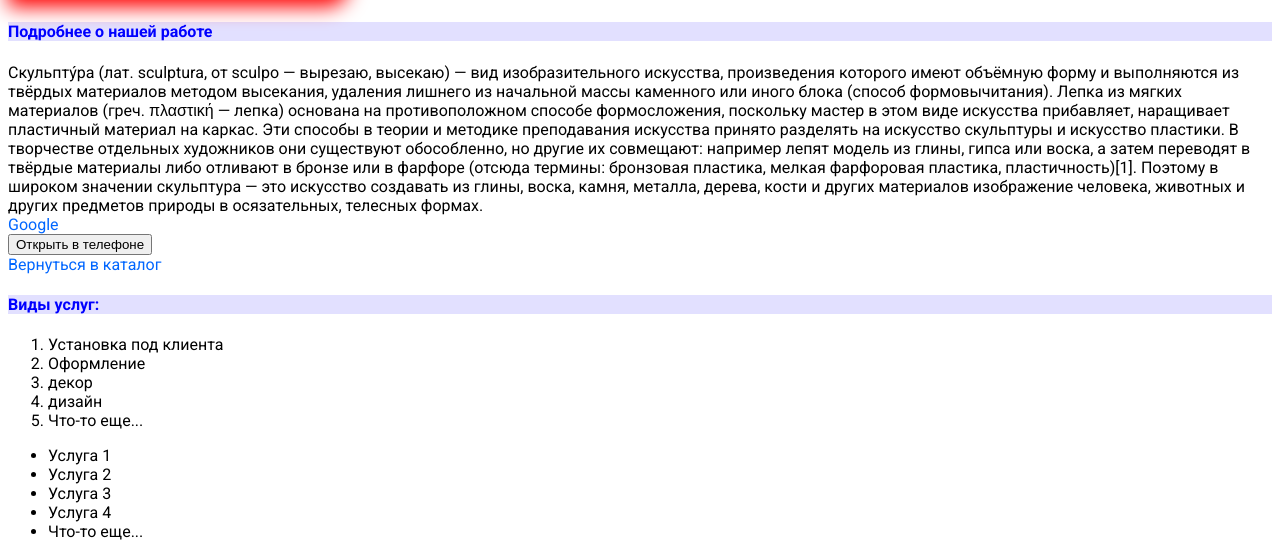
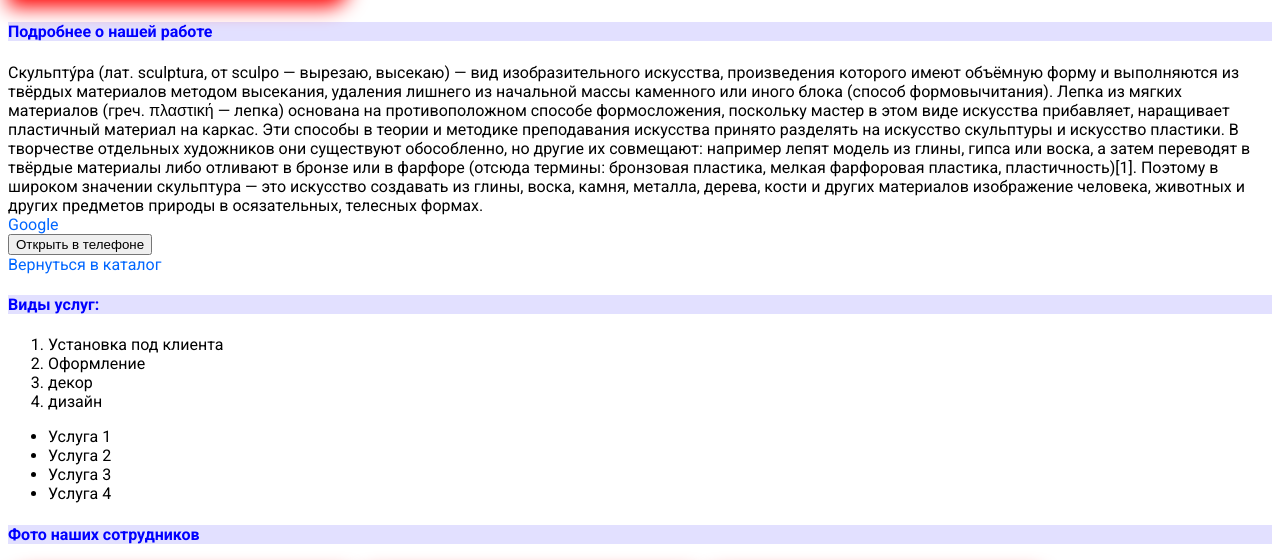
Before and after one commit to andrey3636/BasicFE, a plain HTML site: page index.html in a window 1280 px wide. Shown: the part 470-1030 px from the top of the page. Drawn offline with Linux system fonts and the light colour scheme; grey boxes are pictures that could not be loaded.

Commit message:
изменение

```diff
--- a/index.html
+++ b/index.html
@@ -94,7 +94,7 @@
       <li>Оформление</li>
       <li>декор</li>
       <li>дизайн</li>
-      <li>Что-то еще...</li>
+
   </ol>
 
   <ul>
@@ -102,7 +102,7 @@
       <li>Услуга 2</li>
       <li>Услуга 3</li>
       <li>Услуга 4</li>
-      <li>Что-то еще...</li>
+
   </ul>
 
   <h4>Фото наших сотрудников</h4>
```
